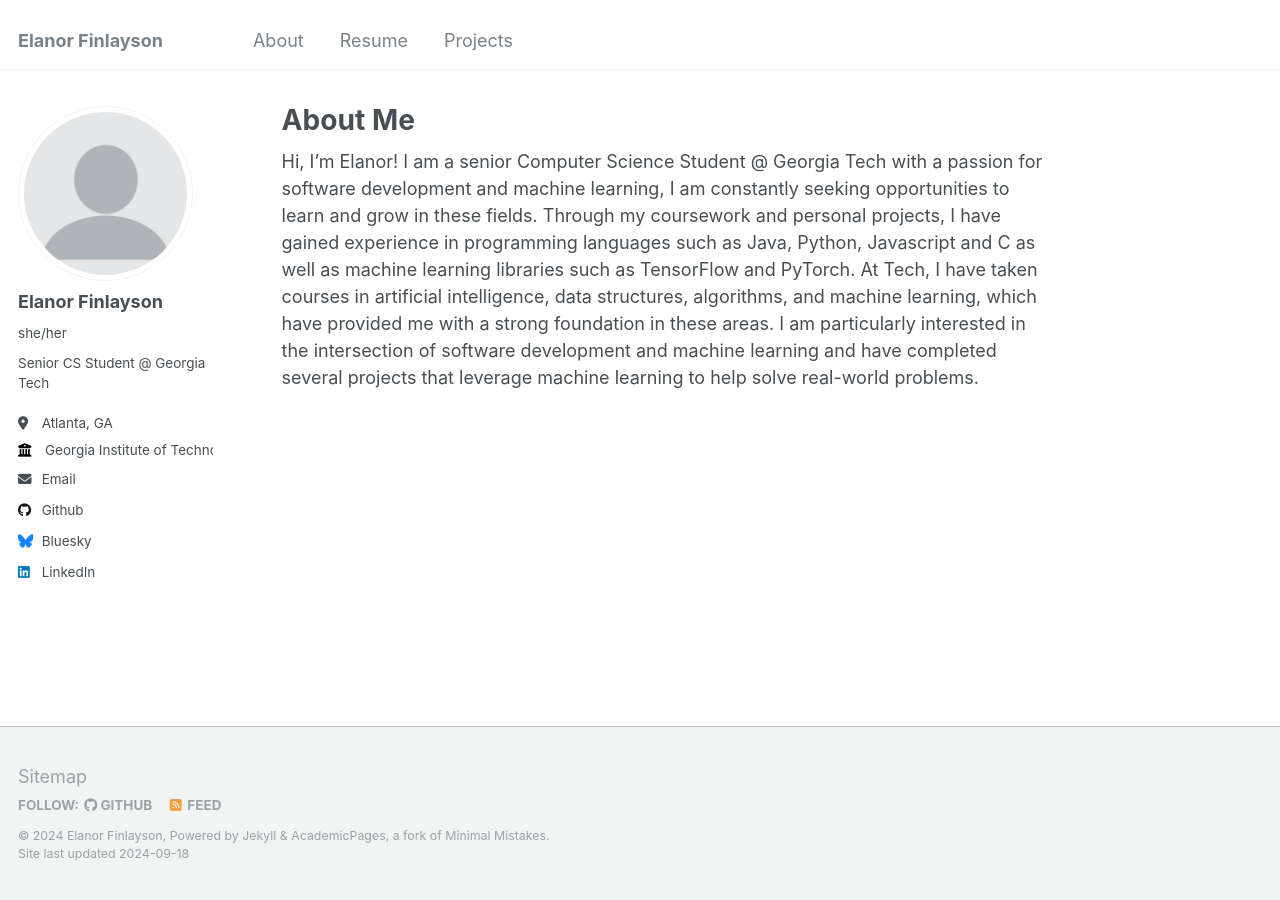
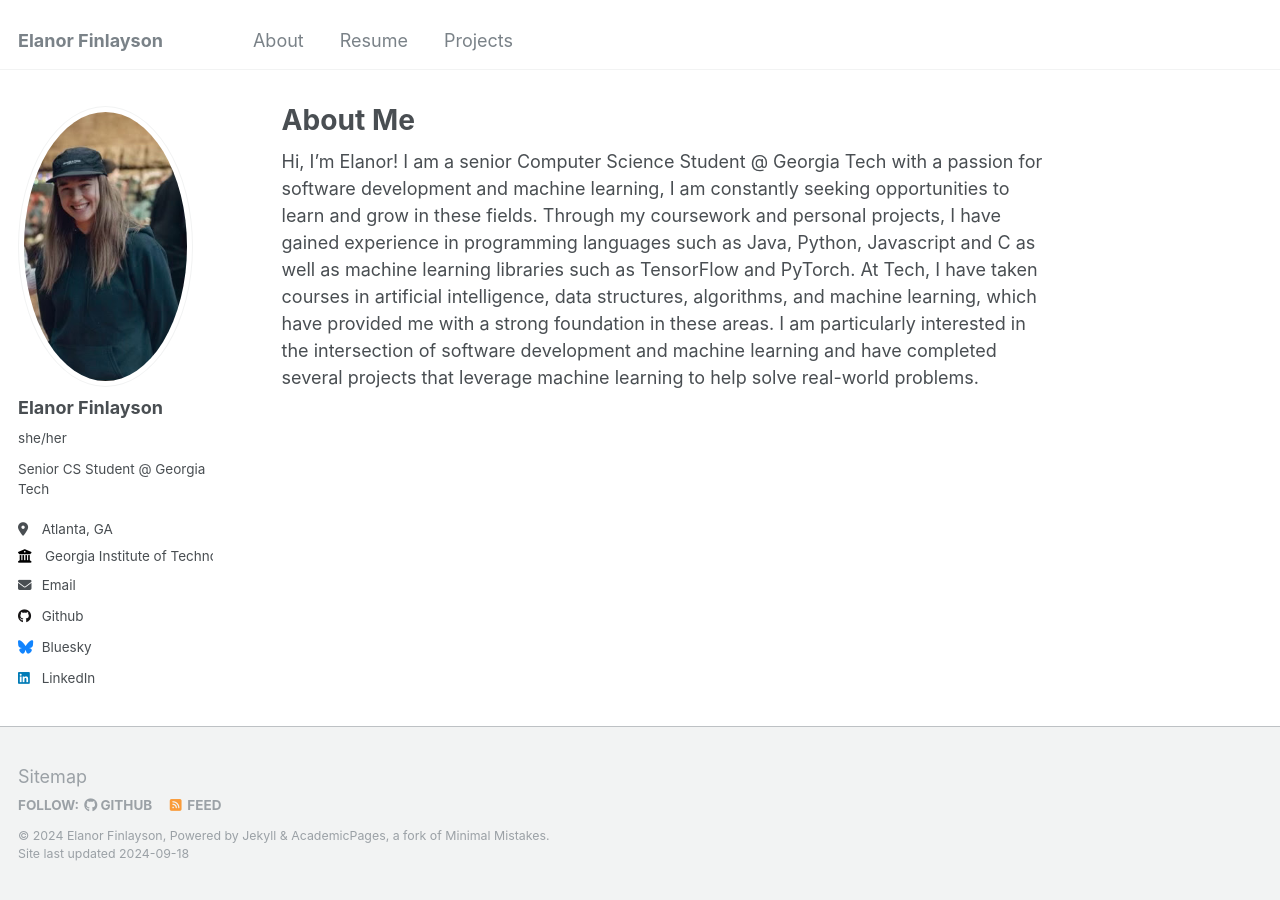
Before and after one commit to efin396/efin396.github.io, a Jekyll site: the page built from _pages/about.md, in a window 1280 px wide. Built offline with Jekyll 4.4.1, drawn with Linux system fonts in a browser that asks for light colours.

Commit message:
Update _config.yml

```diff
--- a/_config.yml
+++ b/_config.yml
@@ -21,7 +21,7 @@ repository               : "ef396/ef396.github.io"
 #               Additional customization can be done by editing /_includes/author-profile.html
 author:
   # Biographic information
-  avatar           : "profile.png"
+  avatar           : "IMG_0038.jpg"
   name             : "Elanor Finlayson"
   pronouns         : "she/her"
   bio              : "Senior CS Student @ Georgia Tech"
```
